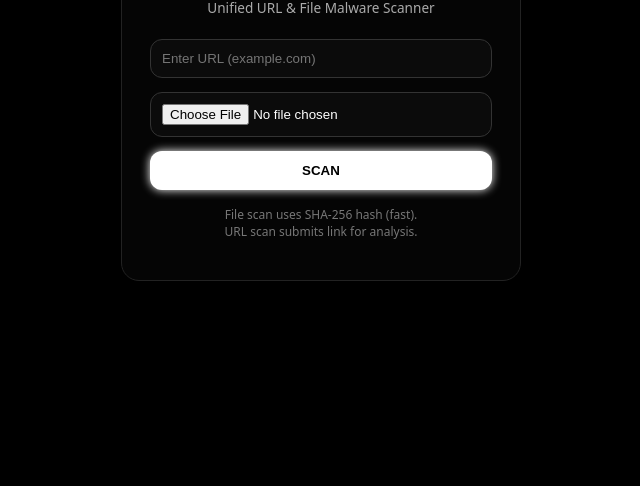
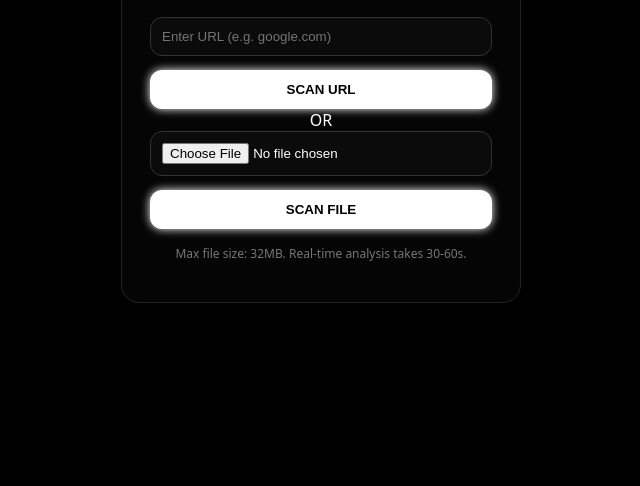
Before and after one commit to thekenophile/test, a website: page index.html in a window 1280 px wide. Shown: the part 314-800 px from the top of the page, without its empty margins (319-959 px from the left). Drawn offline with Linux system fonts and the light colour scheme.

Commit message:
Update index.html

```diff
--- a/index.html
+++ b/index.html
@@ -2,35 +2,31 @@
 <html lang="en">
 <head>
     <meta charset="UTF-8">
-    <title>Virox</title>
-    <meta name="viewport" content="width=device-width, initial-scale=1.0">
-    <link rel="stylesheet" href="style.css">
-      <!-- add icon ko lagi -->
+    <title>Virox | Malware Scanner</title>
       <link rel="icon" href="virox.png"
         type="image/x-icon" />
+    <link rel="stylesheet" href="style.css">
 </head>
 <body>
-
     <div class="app">
         <h1 class="glow">VIROX</h1>
-    <p class="tagline">Unified URL & File Malware Scanner</p>
+        <p class="tagline">Unified Malware Protection</p>
 
-    <!-- URL input -->
-    <input type="text" id="urlInput" placeholder="Enter URL (example.com)">
+        <div class="input-group">
+            <input type="text" id="urlInput" placeholder="Enter URL (e.g. google.com)">
+            <button id="scanUrlBtn">SCAN URL</button>
+        </div>
 
-    <!-- File input -->
+        <div class="divider">OR</div>
+
+        <div class="input-group">
             <input type="file" id="fileInput">
-
-    <button onclick="startScan()">SCAN</button>
+            <button id="scanFileBtn">SCAN FILE</button>
+        </div>
 
         <div id="result"></div>
-
-    <p class="note">
-        File scan uses SHA-256 hash (fast).<br>
-        URL scan submits link for analysis.
-    </p>
+        <p class="note">Max file size: 32MB. Real-time analysis takes 30-60s.</p>
     </div>
-
     <script src="script.js"></script>
 </body>
 </html>
```
Lines whose indentation alone changed are shown as unchanged.
